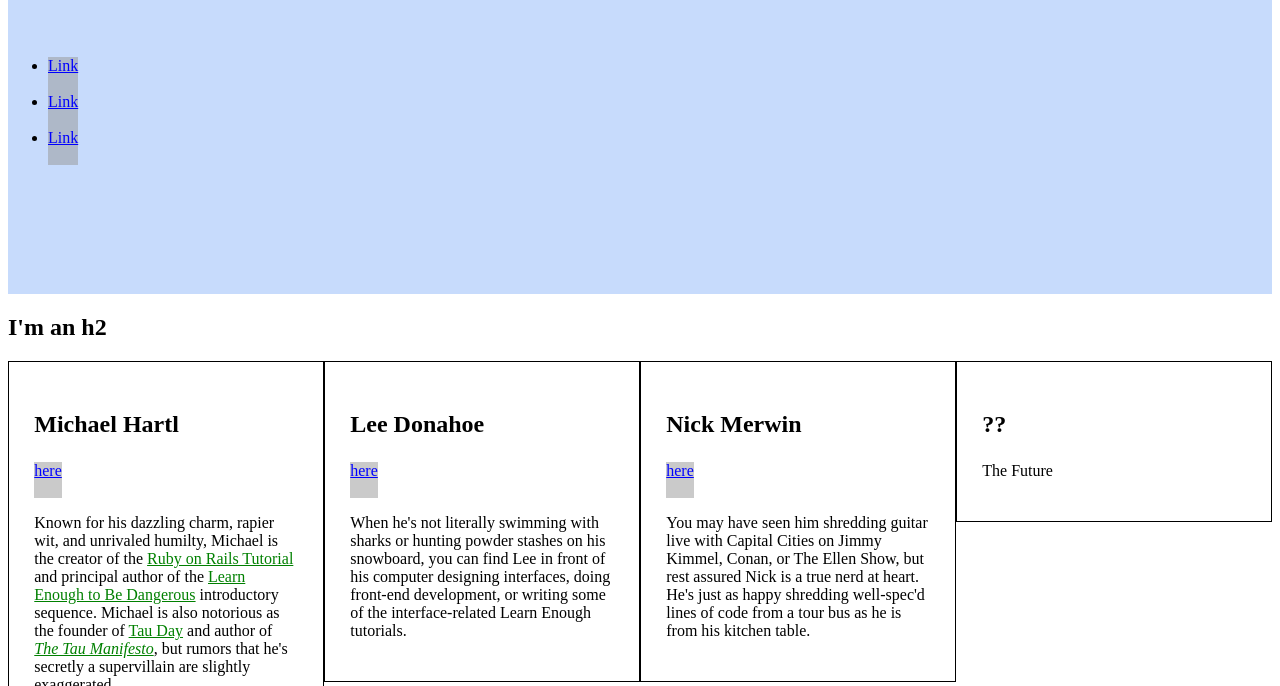
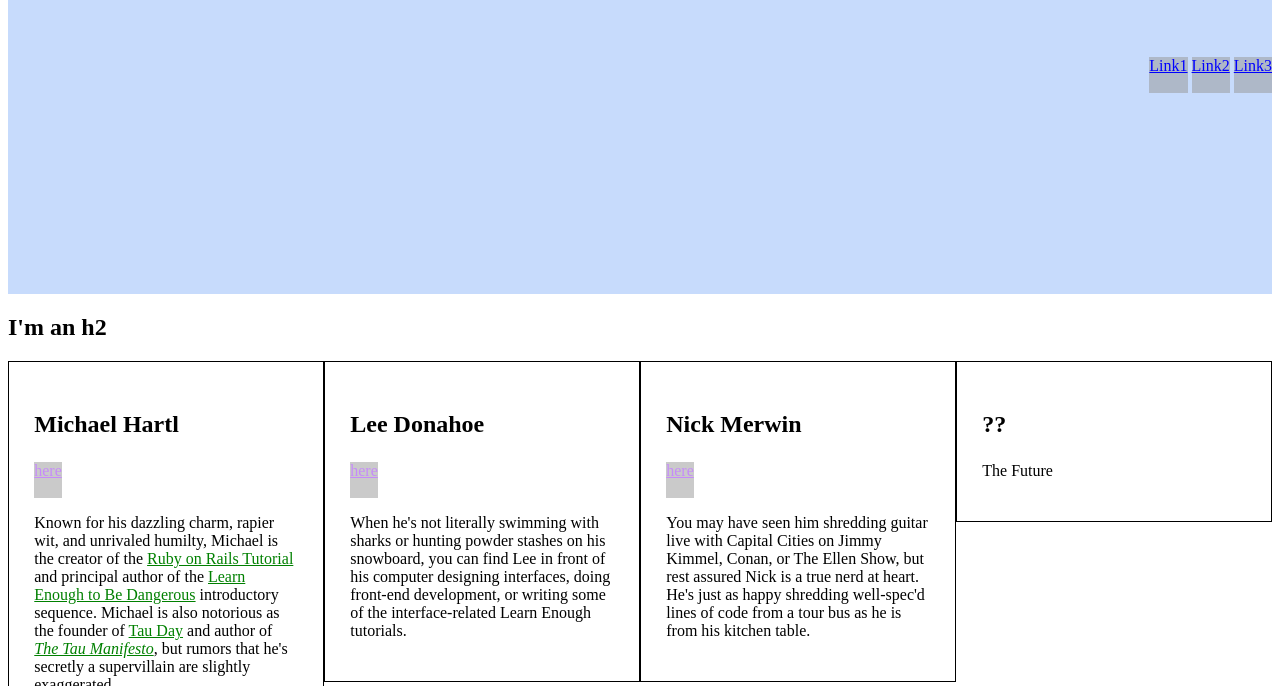
Before and after one commit to ulisesrivas/ulisesrivas.github.io, a plain HTML site: page index.html in a window 1280 px wide. Shown: the part 114-800 px from the top of the page. Drawn offline with Linux system fonts and the light colour scheme.

Commit message:
Test 'child selector' for .bio-box links

```diff
--- a/index.html
+++ b/index.html
@@ -26,10 +26,19 @@
                 display: inline-block;
                 height: 36px;
             }
+            .social-list {
+                list-style: none;
+                padding: 0;
+                text-align: right;
+            }
+            .social-list > li {
+                display: inline-block;
+            }
 
             /* BIO STYLES */
             .bio-wrapper {
                 font-size: 24px;
+                overflow: hidden;
             }
             .bio-wrapper:after {
                 visibility: hidden;
@@ -47,6 +56,9 @@
                 padding: 2%;
                 width: 25%;
             }
+            .bio-box > a {
+                color: #c68bf9;
+            }
             .bio-box h3 {
                 font-size: 1.5em;
             }
@@ -62,15 +74,15 @@
     <body>
         <div class="full-hero hero-home">
         <h1>I'm an h1</h1>
-        <ul>
+        <ul class="social-list">
             <li>
-                <a href="https://example.com/" class="social-link">Link</a>
+                <a href="https://example.com/" class="social-link">Link1</a>
             </li>
             <li>
-                <a href="https://example.com/" class="social-link">Link</a>
+                <a href="https://example.com/" class="social-link">Link2</a>
             </li>
             <li>
-                <a href="https://example.com/" class="social-link">Link</a>
+                <a href="https://example.com/" class="social-link">Link3</a>
             </li>
         </ul>
         </div>
```
